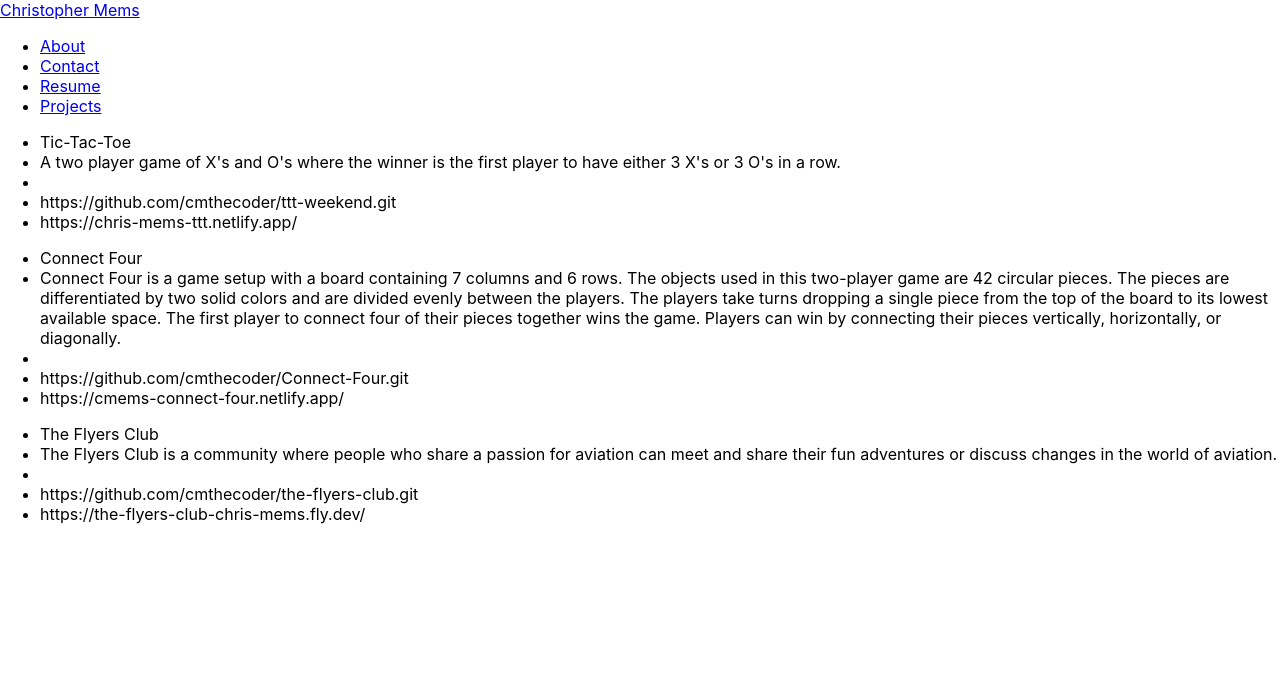
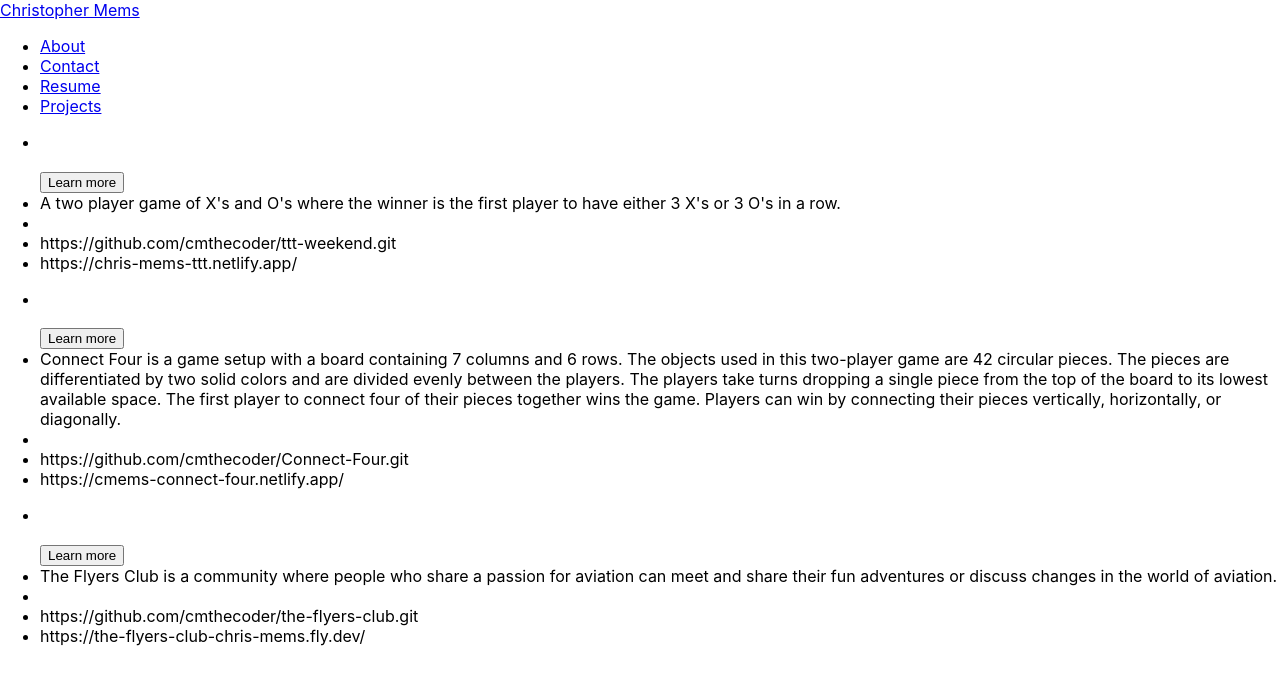
Before and after one commit to cmthecoder/portfolio-react, a React (Create React App) app: page /projects in a window 1280 px wide. Shown: the top 684 px of the page. Built offline with nearby package versions, Linux system fonts and the light colour scheme.

Commit message:
display date in preview component

```diff
--- /dev/null
+++ b/src/components/ProjectPreview.js
@@ -0,0 +1,21 @@
+const ProjectPreview = (props) => {
+  return (
+    <div>
+    <img
+        src={props.image}
+        alt={props.title}
+    />
+
+    <section>
+        <h3>
+            {props.title}
+        </h3>
+					<button>
+              Learn more
+          </button>
+    </section>
+</div>
+  )
+}
+
+export default ProjectPreview;
--- a/src/components/ProjectsList.js
+++ b/src/components/ProjectsList.js
@@ -1,3 +1,5 @@
+import ProjectPreview from "./ProjectPreview";
+
 const ProjectsList = (props) => {
   console.log("OVER HERE", props.projects)
   return (
@@ -6,7 +8,7 @@ const ProjectsList = (props) => {
       {props.projects.map(project => {
         return(
           <ul key={project.title}>
-            <li>{project.title}</li>
+            <li><ProjectPreview project={project.title} /></li>
             <li>{project.description}</li>
             <li>{project.image}</li>
             <li>{project.repositoryLink}</li>
```
